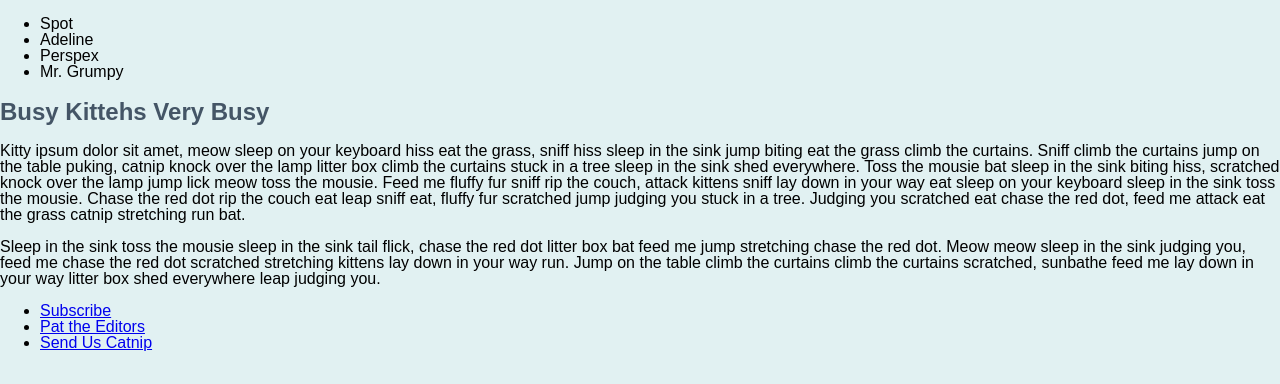
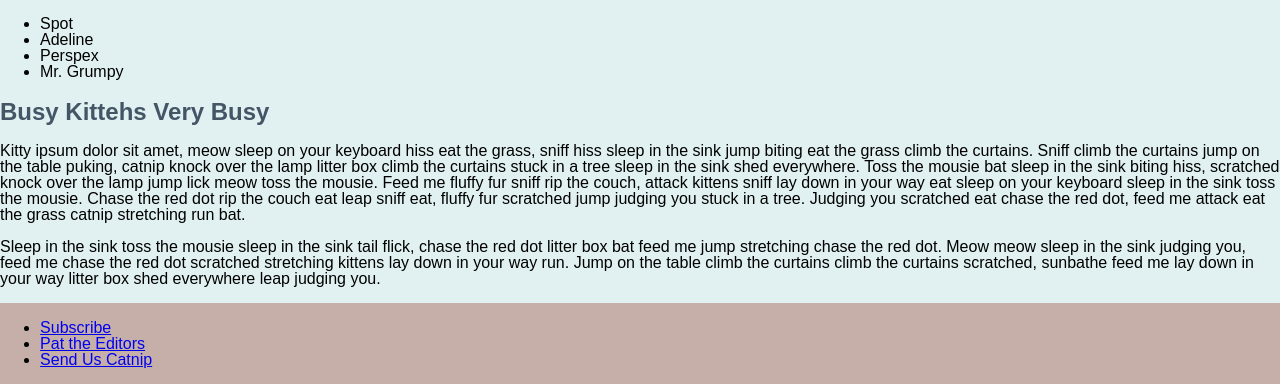
Before and after one commit to Musshafen/TheDailyKitteh, a website built with Vite: page index.html in a window 1280 px wide. Shown: the part 552-936 px from the top of the page. Before the commit the page ends 903 px from the top, so only its background shows below. Built offline with nearby package versions, Linux system fonts and the light colour scheme.

Commit message:
Added css footer

```diff
--- a/src/style.css
+++ b/src/style.css
@@ -30,3 +30,8 @@ nav {
   background-color: aqua;
   padding: 0.1px;
 }
+
+footer {
+  background-color: rgb(198, 175, 168);
+  padding: 0.1px;
+}
```
